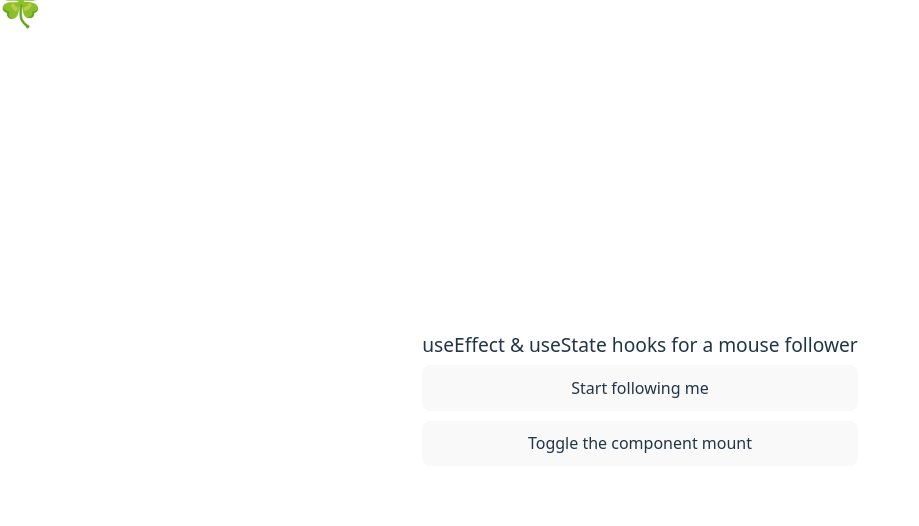
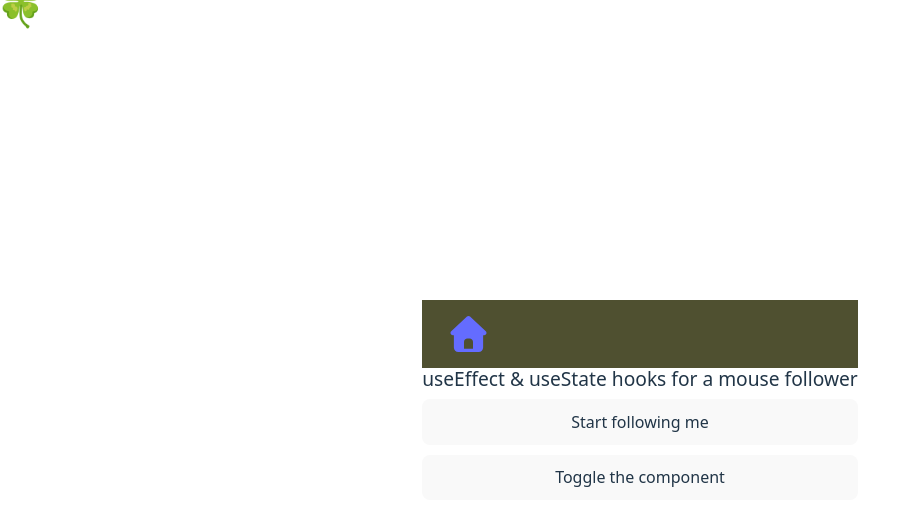
Before and after one commit to nataliatorres/mouse-follower, a React (Vite) app: page / in a window 1280 px wide. Shown: the top 526 px of the page, without its empty margins (0-919 px from the left). Built offline with nearby package versions, Linux system fonts and the light colour scheme.

Commit message:
Add useEffect hook to remove the cursor when the follower is enabled. Update the index.css. Add a NavBar and updte the App.jsx

```diff
--- a/src/App.jsx
+++ b/src/App.jsx
@@ -1,14 +1,19 @@
 import { useState } from 'react'
 import FollowMouse from './components/FollowMouse'
+import NavBar from './components/NavBar'
 
 function App () {
   const [mounted, setMounted] = useState(true)
+
   return (
-    <main className='flex flex-col gap-[10px]'>
-      <h1>useEffect & useState hooks for a mouse follower</h1>
-      {mounted && <FollowMouse />}
-      <button onClick={() => setMounted(!mounted)}>Toggle the component mount</button>
-    </main>
+    <>
+      <NavBar/>
+      <main className='flex flex-col gap-[10px]'>
+        <h1>useEffect & useState hooks for a mouse follower</h1>
+        {mounted && <FollowMouse />}
+        <button onClick={() => setMounted(!mounted)}>Toggle the component</button>
+      </main>
+    </>
   )
 }
 
--- a/src/components/FollowMouse.jsx
+++ b/src/components/FollowMouse.jsx
@@ -4,6 +4,7 @@ const FollowMouse = () => {
   const [enabled, setEnabled] = useState(false)
   const [position, setPosition] = useState({ x: 0, y: 0 })
 
+  // Moving pointer
   useEffect(() => {
     console.log('Efecto ', { enabled })
     const handleMovingPointer = (event) => {
@@ -17,6 +18,15 @@ const FollowMouse = () => {
 
     return () => {
       window.removeEventListener('pointermove', handleMovingPointer)
+    }
+  }, [enabled])
+
+  // Remove the cursor
+  useEffect(() => {
+    document.body.classList.toggle('remove-cursor', enabled)
+
+    return () => {
+      document.body.classList.remove('remove-cursor')
     }
   }, [enabled])
 
--- /dev/null
+++ b/src/components/NavBar.jsx
@@ -0,0 +1,22 @@
+import { FontAwesomeIcon } from '@fortawesome/react-fontawesome'
+import { library } from '@fortawesome/fontawesome-svg-core'
+/* import all the icons in Free Solid, Free Regular, and Brands styles */
+import { fas } from '@fortawesome/free-solid-svg-icons'
+import { far } from '@fortawesome/free-regular-svg-icons'
+import { fab } from '@fortawesome/free-brands-svg-icons'
+
+library.add(fas, far, fab)
+
+const NavBar = () => {
+  return (
+    <header className=' w-full top-0 sticky border-solid z-20 bg-[#4F5030]'>
+      <div className='max-w-300 mx-auto flex items-center justify-between gap-4 duration-200 px-8 lg:px-6 py-6 lg:py-4'>
+        <a className='flex text-center font-medium sm:text-lg' href='https://nataliatorres.github.io/'>
+          <FontAwesomeIcon icon='fa-solid fa-house' className='fa-2x' />
+        </a>
+      </div>
+    </header>
+  )
+}
+
+export default NavBar
--- a/src/index.css
+++ b/src/index.css
@@ -31,6 +31,10 @@ body {
   justify-content: center;
   min-width: 320px;
   min-height: 100vh;
+}
+
+body.remove-cursor {
+  cursor: none;
 }
 
 h1 {
```
